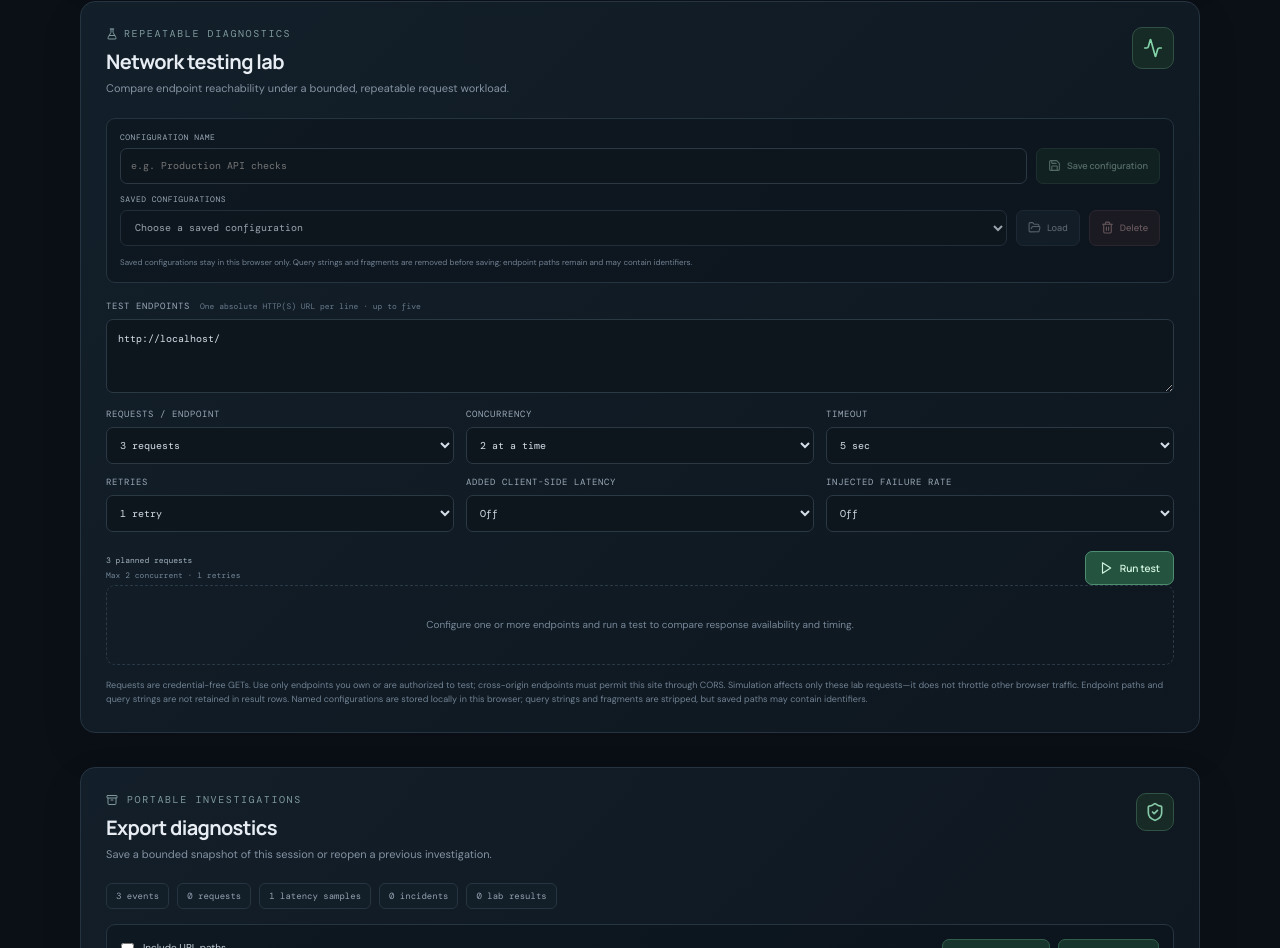
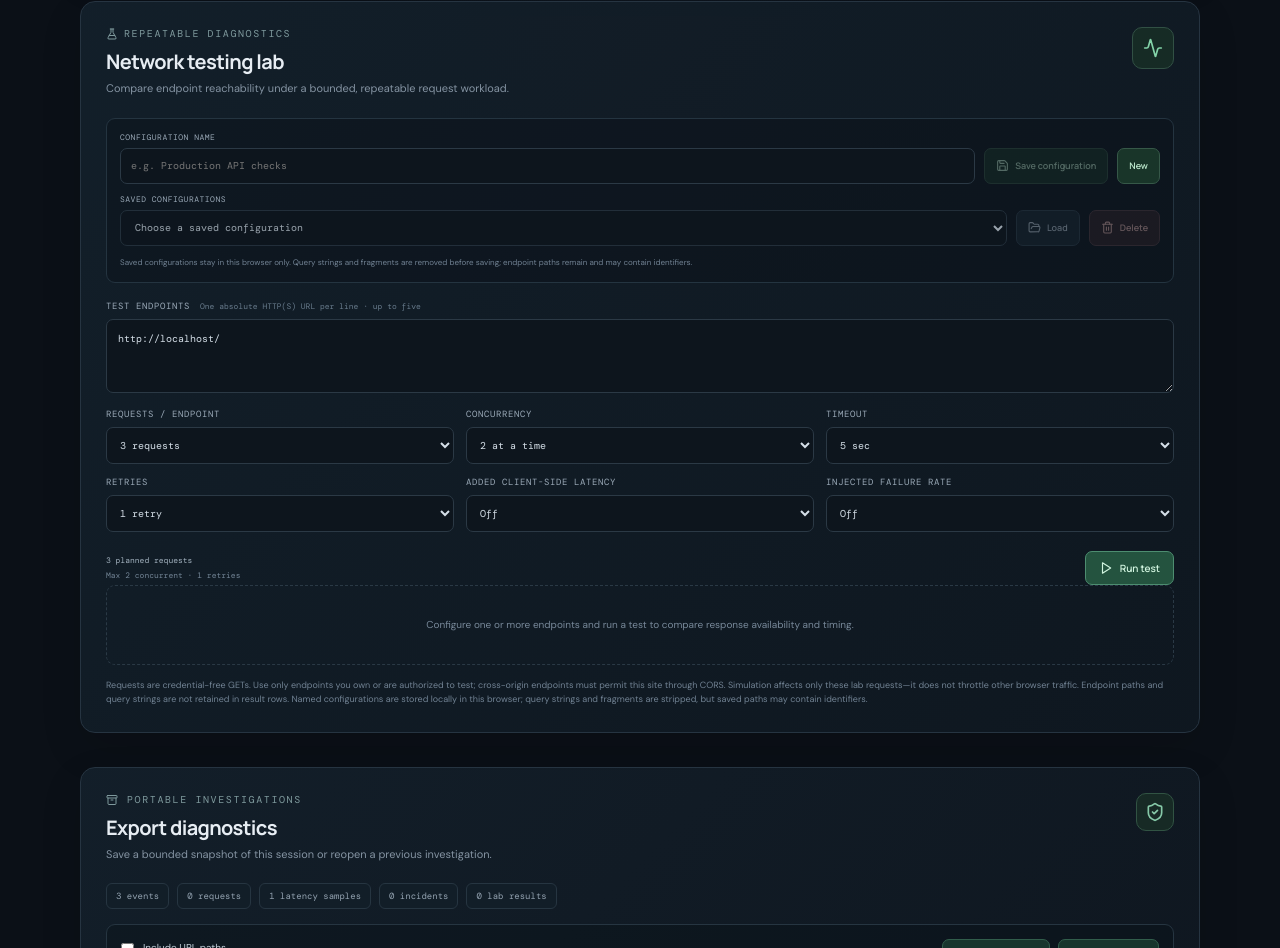
Before and after one commit to siddhant034/network-state, a React (Vite) app: page / in a window 1280 px wide. Shown: the part 2420-3368 px from the top of the page. Built offline with nearby package versions, Linux system fonts and the light colour scheme.

Commit message:
feat: allow creating multiple saved lab configurations

```diff
--- a/src/components/NetworkTestLab.tsx
+++ b/src/components/NetworkTestLab.tsx
@@ -203,6 +203,14 @@ export function NetworkTestLab({ onResultsChange }: { onResultsChange?: (results
           <button type="button" onClick={handleSaveConfig} disabled={running || !configName.trim() || parsed.errors.length > 0 || parsed.endpoints.length === 0}>
             <Save size={13} /> Save configuration
           </button>
+          <button className="network-lab-new-config" type="button" onClick={() => {
+            setSelectedConfigId("");
+            setConfigName("");
+            setConfigError("");
+            setConfigMessage("Ready to save a new configuration.");
+          }} disabled={running}>
+            New
+          </button>
         </div>
         <div className="network-lab-config-load">
           <label>
```
